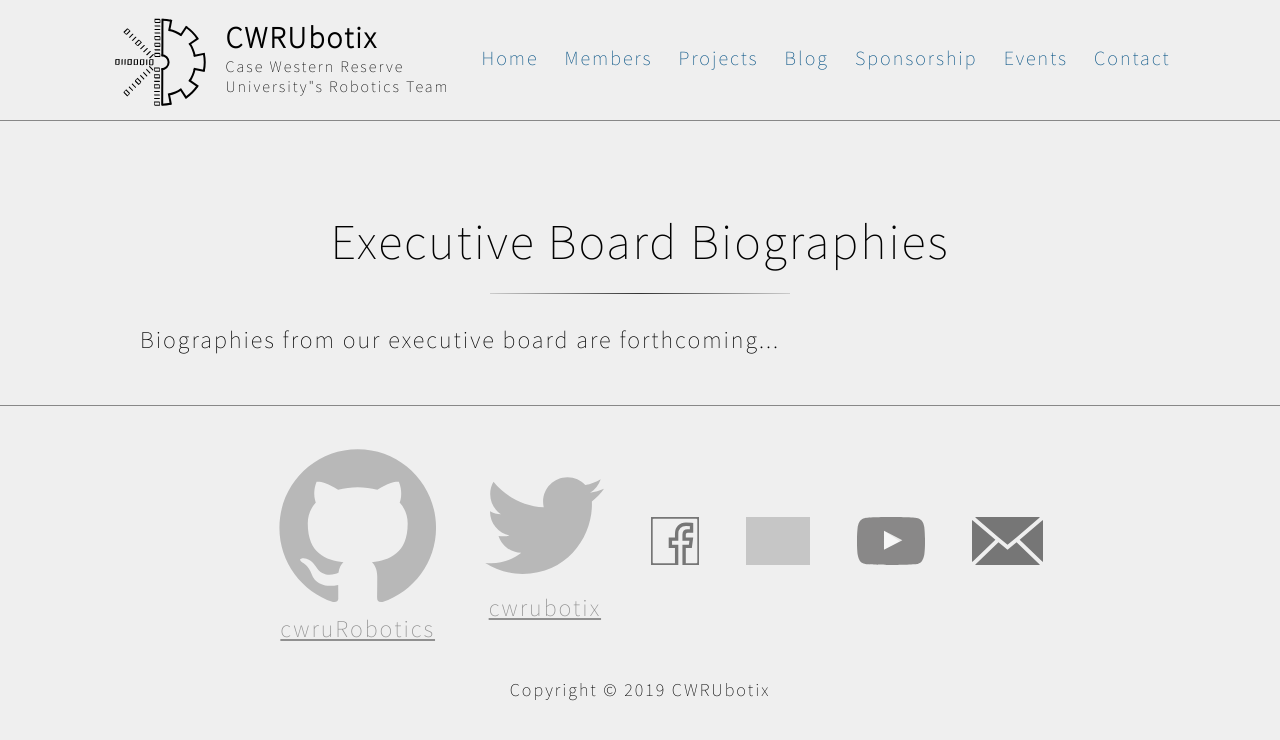
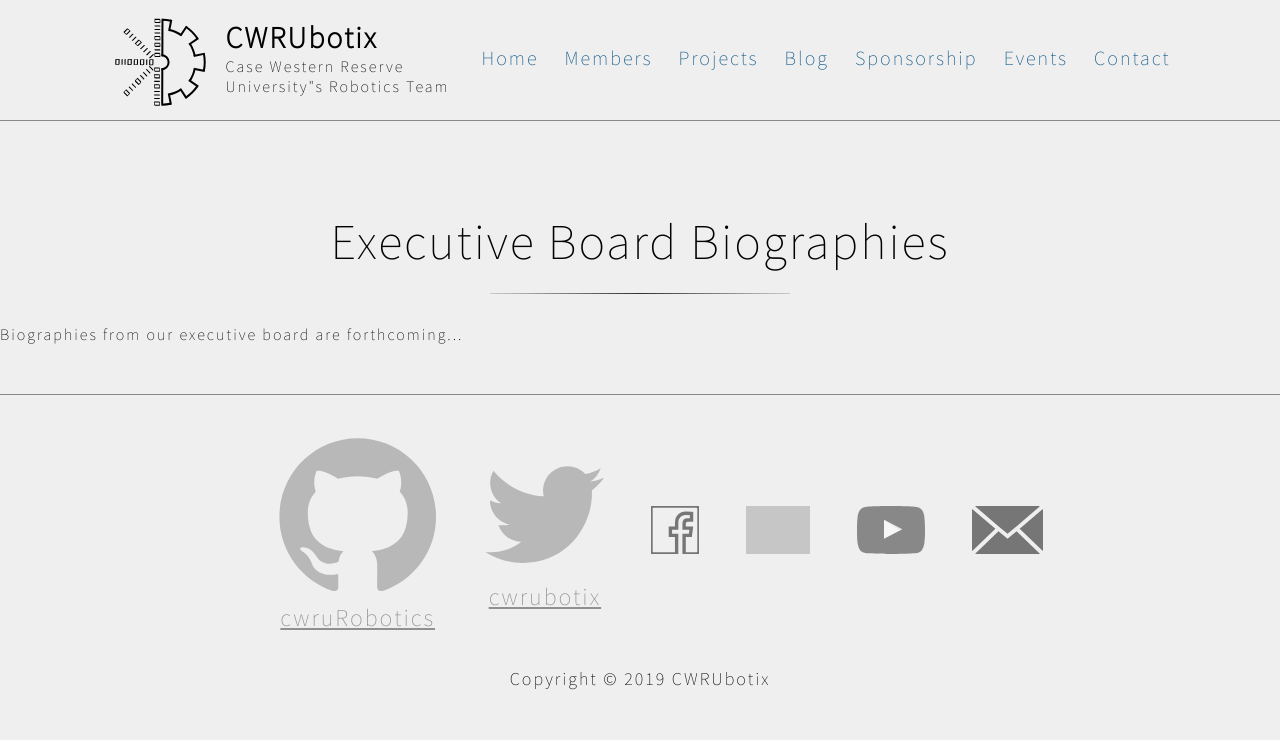
Before and after one commit to CWRUbotix/cwruRobotics.github.io, a Jekyll site: the page built from members.html, in a window 1280 px wide. Shown: the top 740 px of the page. Built offline with Jekyll 4.4.1, drawn with Linux system fonts in a browser that asks for light colours.

Commit message:
Fix stylesheet linking

```diff
--- a/_includes/head.html
+++ b/_includes/head.html
@@ -9,11 +9,13 @@
 
   <link rel="stylesheet" href="{{ "/css/site.css" | prepend: site.baseurl }}">
 
-  {% if page.categories[0] == index %}<link rel="stylesheet" href="{{ "/css/index.css" | prepend: site.baseurl }}">{% endif %}
-  {% if page.categories[0] == blog %}<link href="{{ "/css/blog.css" | prepend: site.baseurl }}" rel="stylesheet" /> {% endif %}
-  {% if page.categories[0] == projects %}<link href="{{ "/css/projects.css"  | prepend: site.baseurl }}" rel="stylesheet" /> {% endif %}
-  {% if page.categories[0] == maze_2017 %}<link href="{{ "/css/maze_2017.css"  | prepend: site.baseurl }}" rel="stylesheet" /> {% endif %}
-  {% if page.categories[0] == sponsorship %}<link href="{{ "/css/sponsorship.css"  | prepend: site.baseurl }}" rel="stylesheet" /> {% endif %}
+  {% for category in site.categories %}
+    {% for item in category[1] %}
+      {% if item.title == page.title %}
+  <link rel="stylesheet" href="/css/{{category[0]}}.css">
+      {% endif %}
+    {% endfor %}
+  {% endfor %}
 
   <link rel="canonical" href="{{ page.url | replace:'index.html','' | prepend: site.baseurl | prepend: site.url }}">
   <link rel="alternate" type="application/rss+xml" title="{{ site.title }}" href="{{ "/feed.xml" | prepend: site.baseurl | prepend: site.url }}">
```
